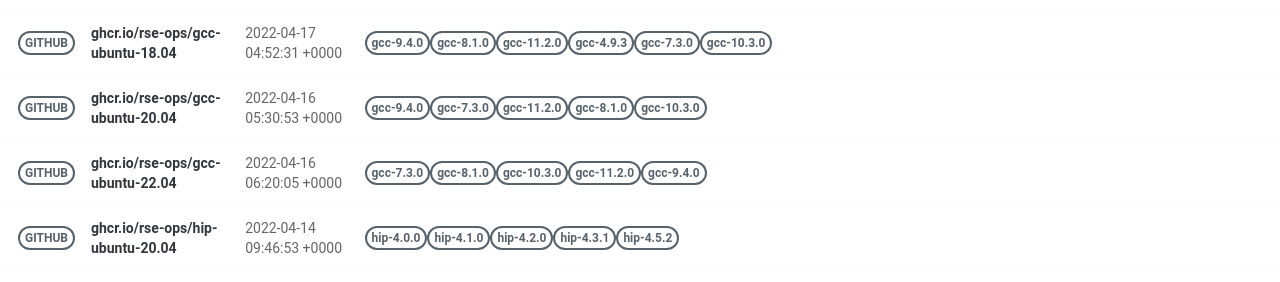
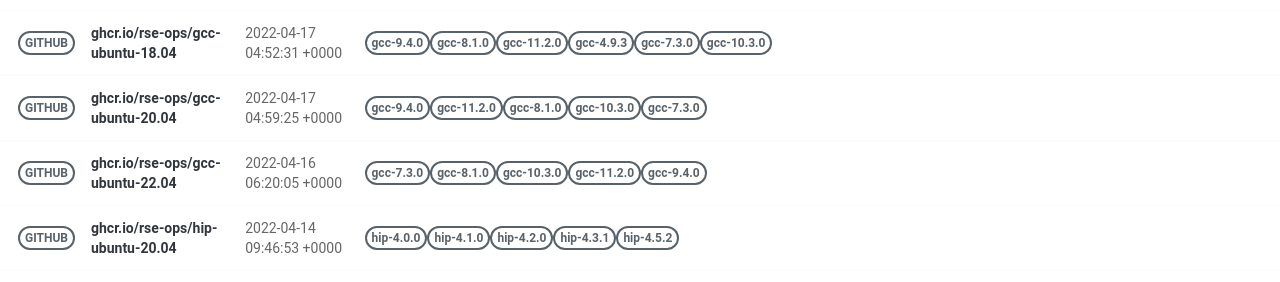
Before and after one commit to rse-ops/docker-images, a Jekyll site: the page built from pages/index.md, in a window 1280 px wide. Shown: the part 581-863 px from the top of the page. Built offline with Jekyll 4.4.1, drawn with Linux system fonts in a browser that asks for light colours; nearby versions of some CDN libraries.

Commit message:
Automated push to update library 2022-04-17

```diff
--- a/_library/ghcr.io-rse-ops-gcc-ubuntu-20.04.md
+++ b/_library/ghcr.io-rse-ops-gcc-ubuntu-20.04.md
@@ -1,7 +1,7 @@
 ---
 layout: container
 name: ghcr.io/rse-ops/gcc-ubuntu-20.04
-updated_at: 2022-04-16 05:30:53.868744
+updated_at: 2022-04-17 04:59:25.785784
 
 
 container_url: https://github.com/orgs/rse-ops/packages/container/package/gcc-ubuntu-20.04
```
Also changed, not shown: other parts of _library/ghcr.io-rse-ops-gcc-ubuntu-20.04.md (+3 -3 lines).
